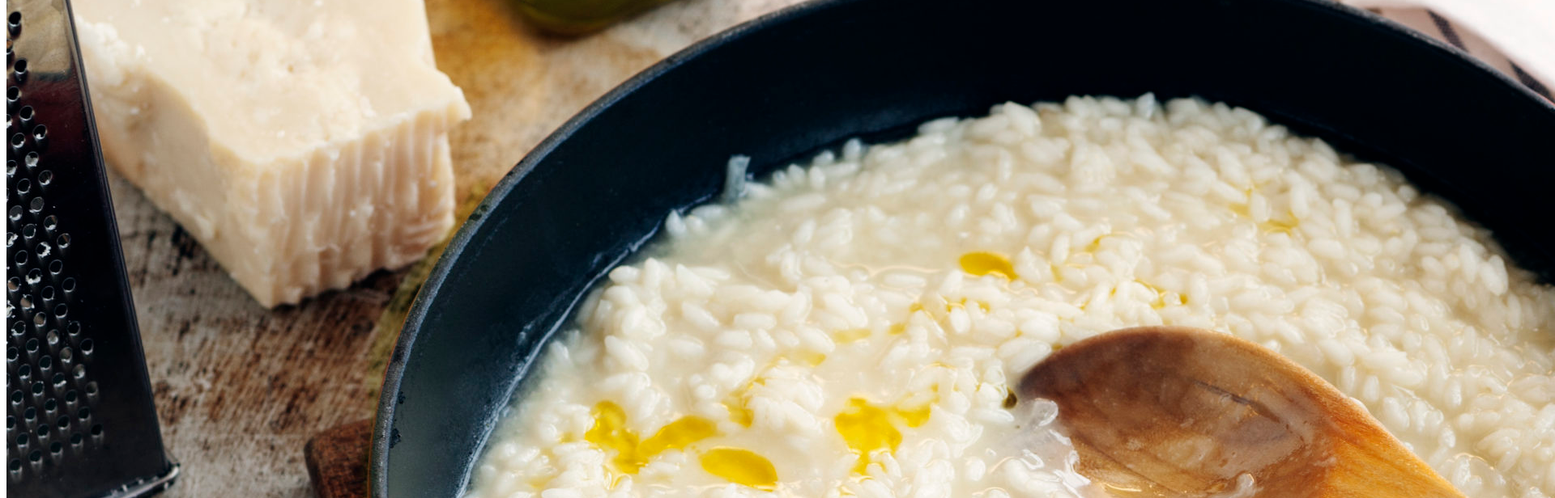
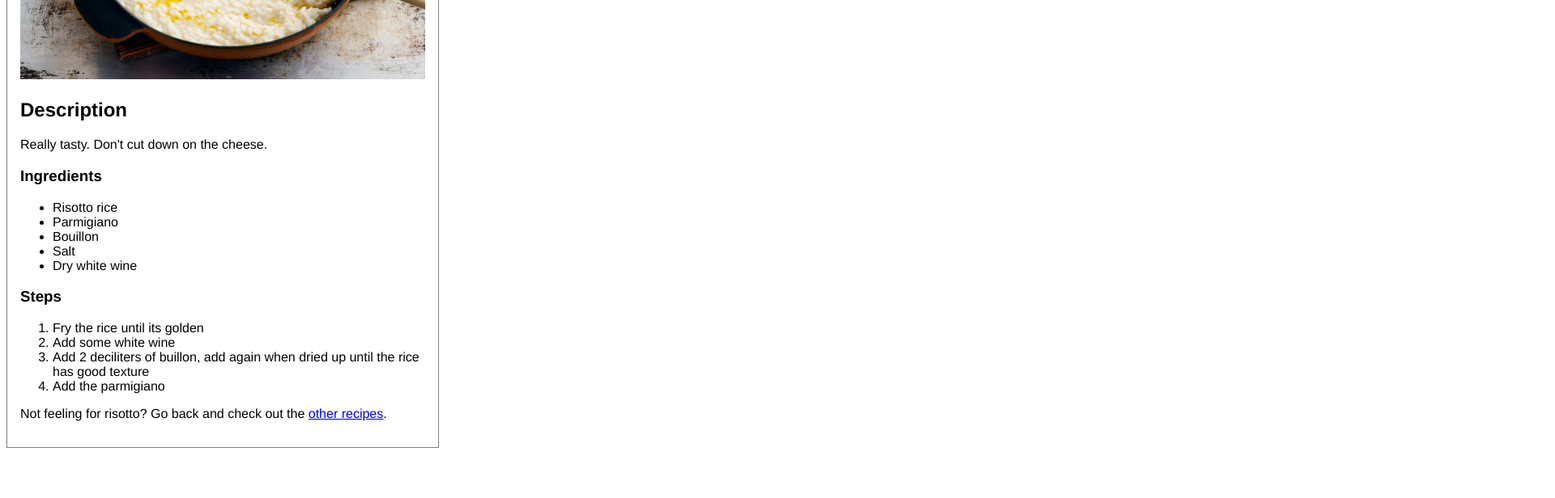
Before and after one commit to pontus393/odin-recipes, a plain HTML site: page recipes/risotto.html in a window 1280 px wide. Shown: the part 340-956 px from the top of the page at 81% size, 1920 px wide, since content can reach past the window. After the commit the page ends 902 px from the top, so only its background shows below. Drawn offline with Linux system fonts and the light colour scheme.

Commit message:
Add .css style

```diff
--- a/index.html
+++ b/index.html
@@ -3,9 +3,11 @@
     <head>
         <meta charset="utf-8">
         <title>Odin Recipes</title>
+        <link rel="stylesheet" href="style.css">
     </head>
 
     <body>
+        <div class="container">
             <h1>Odin Recipes</h1>
 
             <ul>
@@ -13,5 +15,6 @@
                 <li><a href="recipes/risotto.html">Risotto</a></li>
                 <li><a href="recipes/fried_chicken.html">Fried chicken</a></li>
             </ul>
+        </div>
     </body>
 </html>
--- a/recipes/risotto.html
+++ b/recipes/risotto.html
@@ -3,9 +3,11 @@
     <head>
         <meta charset="utf-8">
         <Title>Risotto</Title>
+        <link rel="stylesheet" href="../style.css"
     </head>
 
     <body>
+        <div class="container">
             <h1>Risotto</h1>
             <img src="../img/risotto.jpeg" alt="Risotto">
 
@@ -21,7 +23,7 @@
                 <li>Dry white wine</li>
             </ul>
 
-        <h3>Steps</h3>>
+            <h3>Steps</h3>
             <ol>
                 <li>Fry the rice until its golden</li>
                 <li>Add some white wine</li>
@@ -30,7 +32,6 @@
             </ol>
 
             <p>Not feeling for risotto? Go back and check out the <a href="../index.html">other recipes</a>.</p>
-
-
+        </div>
     </body>
 </html>
--- /dev/null
+++ b/style.css
@@ -0,0 +1,13 @@
+h1, h2, h3, h4, h5, h6, p, li {
+    font-family: "Helvetica", "Verdana", sans-serif;
+}
+
+.container {
+    width: 500px;
+    border: 1px gray solid;
+    padding: 1em;
+}
+
+.container img {
+    width: 100%;
+}
```
Also changed, not shown: recipes/fried_chicken.html (+3 -0 lines), recipes/tacos.html (+3 -0 lines). Lines whose indentation alone changed are shown as unchanged.
